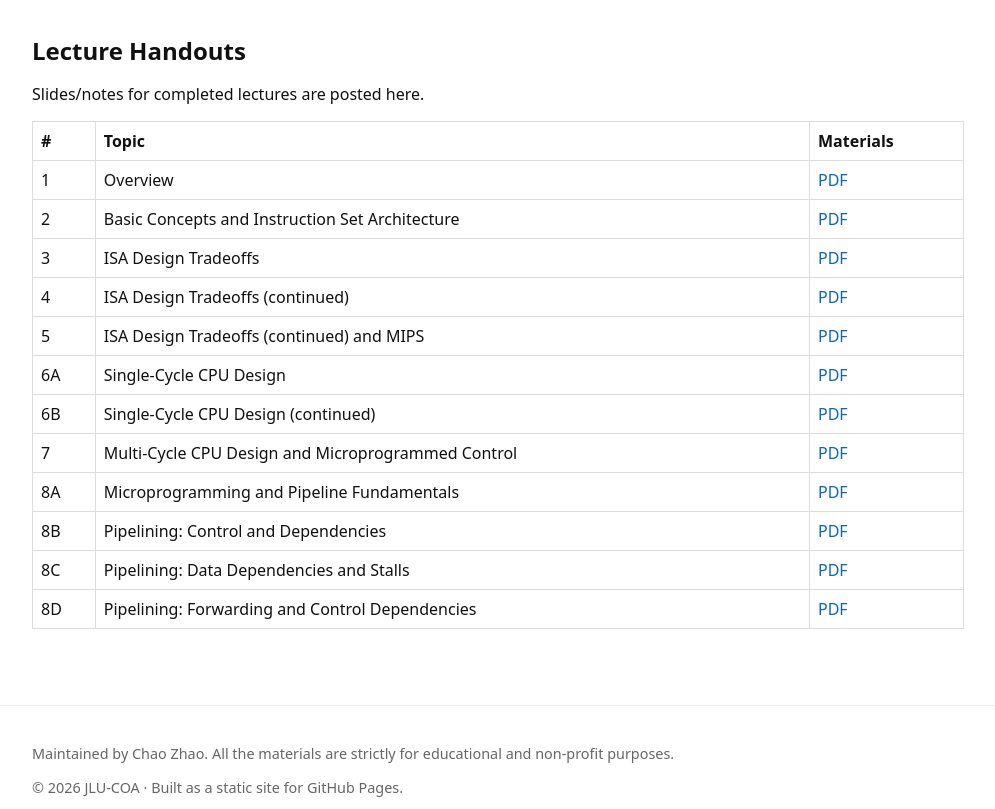
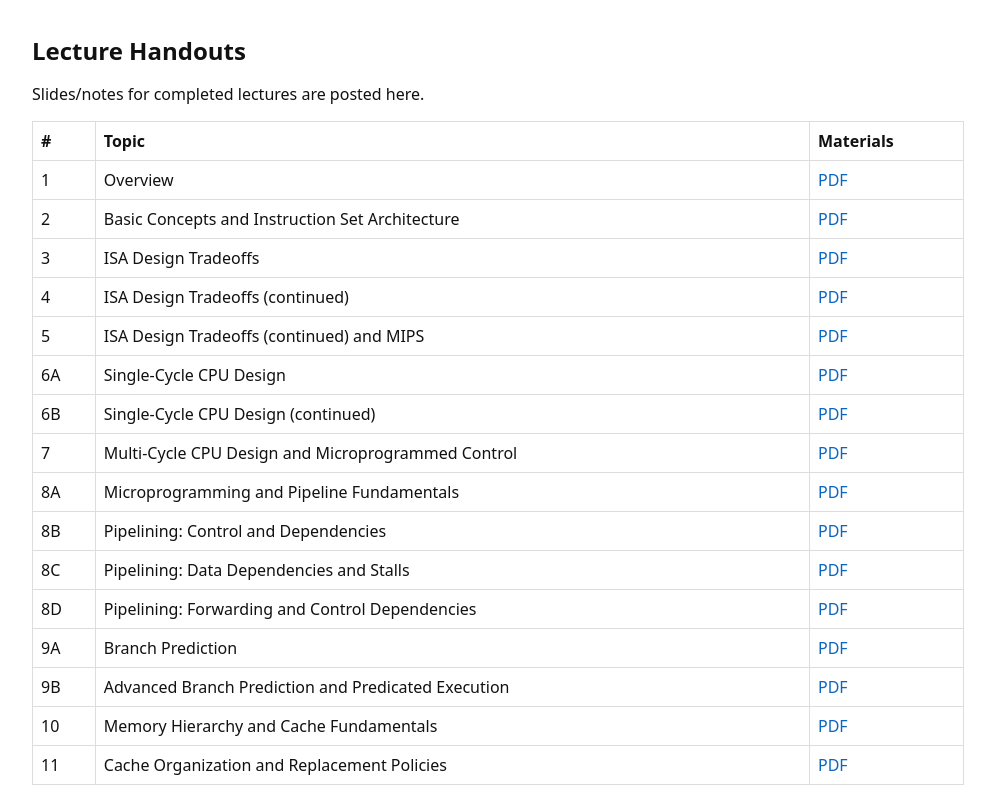
Before and after one commit to Kyon-HS/JLU-COA, a plain HTML site: page lectures/index.html in a window 1280 px wide. Shown: the part 143-952 px from the top of the page, without its empty margins (142-1137 px from the left). Drawn offline with Linux system fonts and the light colour scheme.

Commit message:
Publish branch prediction and cache lecture handouts
Add metadata-free PDFs for lectures 9A, 9B, 10, and 11 and update the course index. Use descriptive filenames for the memory hierarchy and cache handouts.

```diff
--- a/lectures/index.html
+++ b/lectures/index.html
@@ -35,6 +35,10 @@
     <tr><td>8B</td><td>Pipelining: Control and Dependencies</td><td><a href="lec08B-pipelineB.pdf">PDF</a></td></tr>
     <tr><td>8C</td><td>Pipelining: Data Dependencies and Stalls</td><td><a href="lec08C-pipelineC.pdf">PDF</a></td></tr>
     <tr><td>8D</td><td>Pipelining: Forwarding and Control Dependencies</td><td><a href="lec08D-pipelineD.pdf">PDF</a></td></tr>
+    <tr><td>9A</td><td>Branch Prediction</td><td><a href="lec09-branch_pA.pdf">PDF</a></td></tr>
+    <tr><td>9B</td><td>Advanced Branch Prediction and Predicated Execution</td><td><a href="lec09-branch_pB.pdf">PDF</a></td></tr>
+    <tr><td>10</td><td>Memory Hierarchy and Cache Fundamentals</td><td><a href="lec10_memory_hierarchy.pdf">PDF</a></td></tr>
+    <tr><td>11</td><td>Cache Organization and Replacement Policies</td><td><a href="lec11_cache.pdf">PDF</a></td></tr>
   </tbody>
 </table>
     </div></main>
```
Also changed, not shown: 4 other files.
